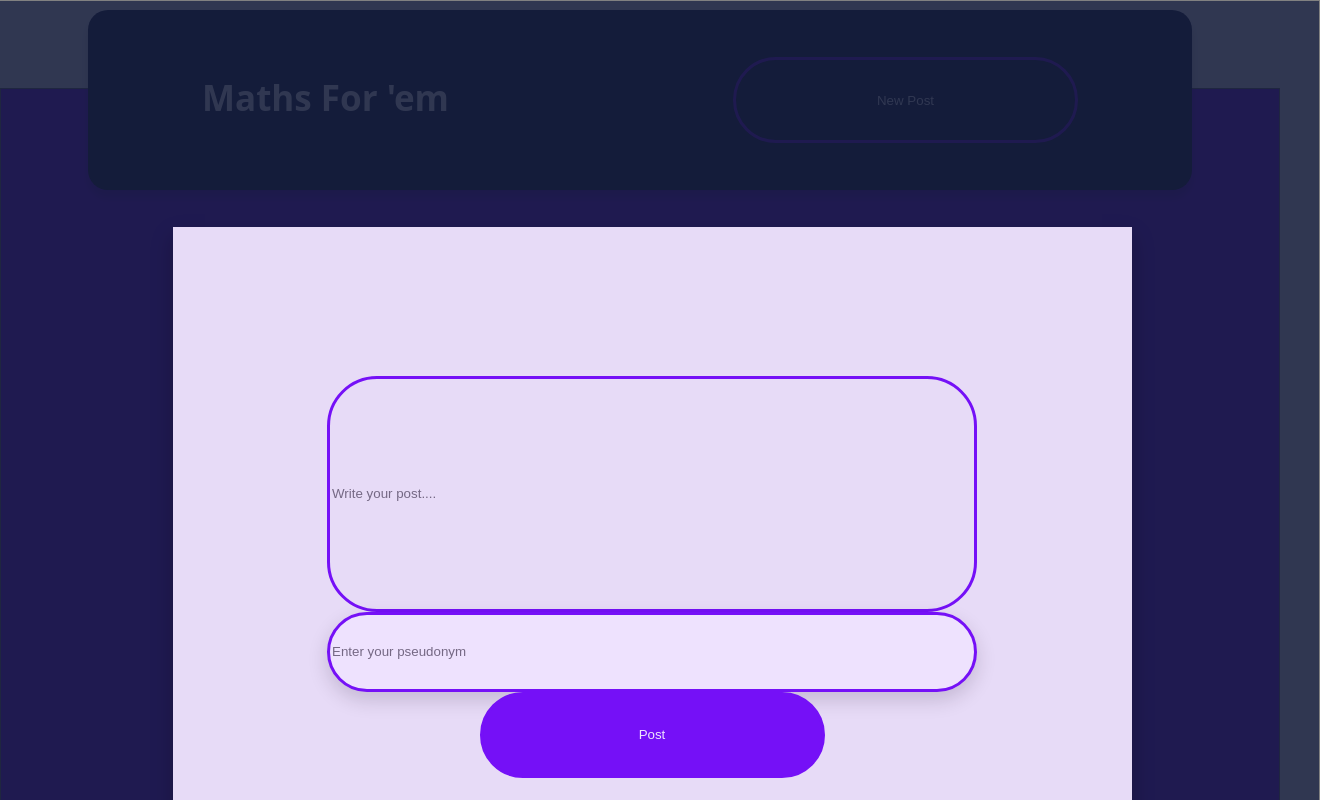
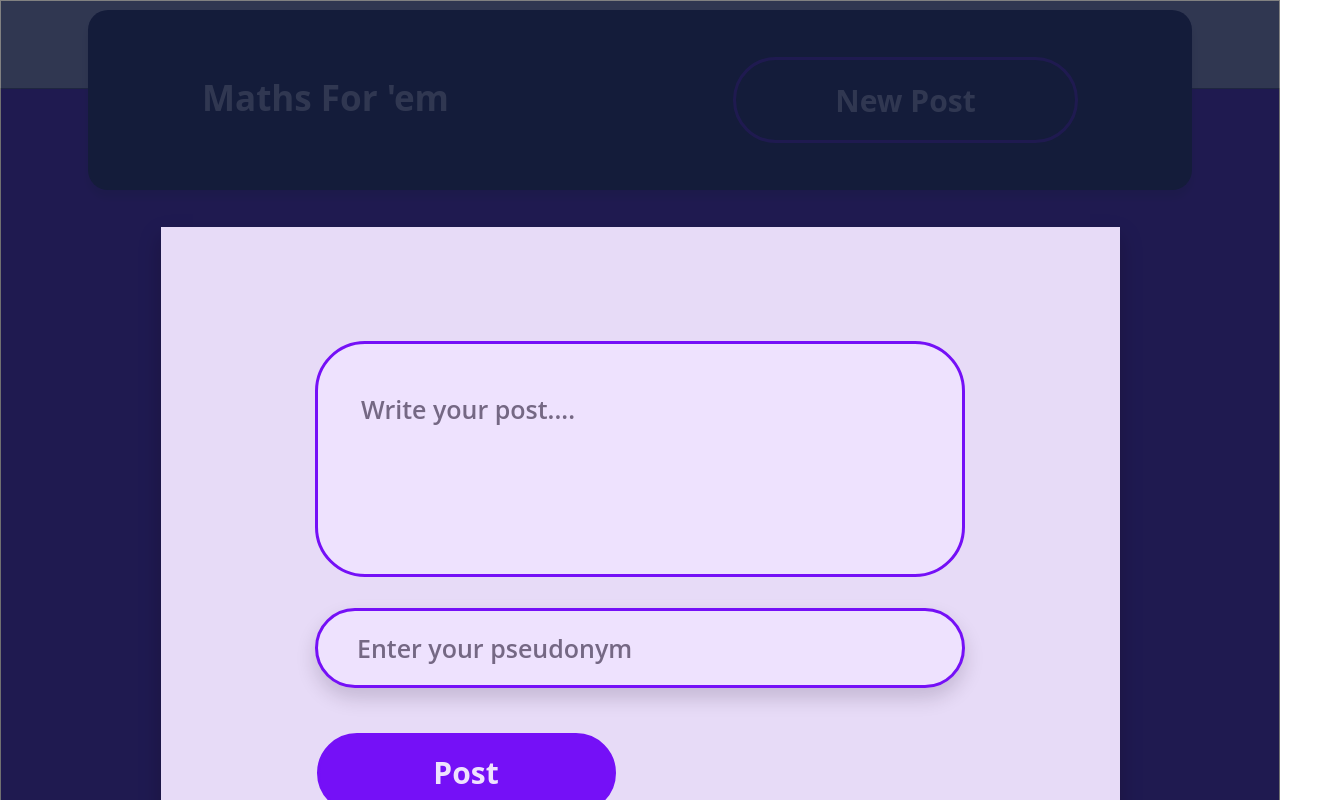
Before and after one commit to SheeranJL/tutortree, a React (Create React App) app: page / in a window 1280 px wide. Both pictures are taken after a click on the button "New Post". Shown: the top 800 px of the page, 1320 px wide, since content can reach past the window. Built offline with nearby package versions, Linux system fonts and the light colour scheme.

Commit message:
progress save

```diff
--- a/src/app.scss
+++ b/src/app.scss
@@ -1,39 +1,30 @@
 @import './scss/variables.scss';
 
 .app-container {
-  display: flex;
-  flex-direction: column;
-  align-items: center;
+  @include flex-column-center;
+  @include width-height(1280px, 1438px);
   position: relative;
-  width: 1280px;
-  height: 1438px;
+
 
   .modal-container {
     display: flex;
     justify-content: center;
     position: absolute;
-
-    /* Layout Properties */
+    @include width-height(100%, 100%);
+    @include background-style(#141C3A);
+    border: $default-border;
     top: 0px;
-    /* UI Properties */
-    background: #141C3A 0% 0% no-repeat padding-box;
-    border: 1px solid #707070;
     opacity: 0.88;
-    top: 0px;
-    left: -16px;
-    width: 1336px;
-    height: 1438px;
+    /*left: -16px;*/
   }
 
   .post-container {
-    /* Layout Properties */
+    @include width-height(100%, 100%);
+    background: $base-color 0% 0% no-repeat padding-box;
+    border: $default-border;
     margin-top: 88px;
     left: 0px;
-    width: 1280px;
-    height: 1350px;
-    /* UI Properties */
-    background: $base-color 0% 0% no-repeat padding-box;
-    border: 1px solid #707070;
+
     opacity: 1;
   }
 
--- a/src/components/buttons/custom-button.scss
+++ b/src/components/buttons/custom-button.scss
@@ -2,8 +2,8 @@ button {
   /* Layout Properties */
   top: 57px;
   left: 754px;
-  width: 345px;
-  height: 86px;
+  width: 100%;
+  height: 100%;
   /* UI Properties */
   border: 3px solid #7510F7;
   border-radius: 50px;
@@ -11,4 +11,5 @@ button {
   background-color: transparent;
   color: white;
   cursor: pointer;
+  font: normal normal bold 30px/41px Open Sans;
 }
--- a/src/components/header/header.js
+++ b/src/components/header/header.js
@@ -16,11 +16,15 @@ const Header = () => {
   return (
     <div className='header-component'>
       <p>Maths For 'em</p>
-      <CustomButton
-        clickEvent={() => setModal('new')}
-        type={'newPost'}>
-        New Post
-      </CustomButton>
+
+      <div className='header-button'>
+        <CustomButton
+          clickEvent={() => setModal('new')}
+          type={'newPost'}>
+          New Post
+        </CustomButton>
+      </div>
+
     </div>
   )
 }
--- a/src/components/header/header.scss
+++ b/src/components/header/header.scss
@@ -1,30 +1,25 @@
+@import '../../scss/variables.scss';
+
 .header-component {
   display: flex;
   align-items: center;
   justify-content: space-around;
-  /* Layout Properties */
-  top: 10px;
-  left: 88px;
-  width: 1104px;
-  height: 180px;
-  /* UI Properties */
+  position: absolute;
+  @include spacing(10px, 88px, 1104px, 180px);
   background: #141C3A 0% 0% no-repeat padding-box;
   box-shadow: 0px 8px 8px #00000034;
   border-radius: 20px;
   opacity: 1;
-  position: absolute;
 
   p {
-    /* Layout Properties */
-    top: 74px;
-    left: 167px;
-    width: 303px;
-    height: 53px;
-    /* UI Properties */
-    text-align: left;
+    @include spacing(74px, 167px, 303px, 53px);
     font: normal normal bold 35px/47px Open Sans;
+    color: $base-text;
     letter-spacing: 0px;
-    color: #FFFFFF;
     opacity: 1;
   }
+
+  .header-button {
+    @include spacing(57px, 745px, 345px, 86px)
+  }
 }
--- a/src/components/modal/modal.js
+++ b/src/components/modal/modal.js
@@ -36,28 +36,33 @@ const Modal = ({modalType}) => {
   return (
     <div className='modal'>
 
+      <div className='top-modal-input'>
         <input
-        className='top-modal-input'
+          className='input-text'
           name='input'
           type="text" placeholder={modalType === 'new' ? 'Write your post....' : 'Write your reply....'}
           value={input}
           onChange={handleChange}
         />
+      </div>
 
+      <div className='bottom-modal-name'>
       <input
-        className='bottom-modal-name'
+        className='input-name'
         name='username'
         type="text" placeholder='Enter your pseudonym'
         value={username}
         onChange={handleChange}
       />
+      </div>
 
+      <div className='modal-button'>
         <CustomButton
           fill={true}
           clickEvent={handleSubmit}>
             {modalType === 'new' ? 'Post' : 'Reply'}
         </CustomButton>
-
+      </div>
 
     </div>
   )
--- a/src/components/modal/modal.scss
+++ b/src/components/modal/modal.scss
@@ -1,45 +1,60 @@
-.modal {
-  display: flex;
-  flex-direction: column;
-  justify-content: center;
-  align-items: center;
-  margin-top: 226px;
-  top: 226px;
-  left: 161px;
-  width: 959px;
-  height: 699px;
-  /* UI Properties */
-  background: #F7F7F7 0% 0% no-repeat padding-box;
-  box-shadow: 0px 10px 20px #0000004D;
-  opacity: 1;
+@import '../../scss/variables.scss';
 
 
-
+.modal {
+  @include flex-column-center;
+  @include background-style(#F7F7F7);
+  @include box-shadow(#0000004D);
+  @include width-height(959px, 699px);
+  margin-top: 226px;
+  opacity: 1;
   .top-modal-input {
-    /* Layout Properties */
-    top: 346px;
-    left: 316px;
-    width: 650px;
-    height: 236px;
-    /* UI Properties */
-    background: #F7F7F7 0% 0% no-repeat padding-box;
-    border: 3px solid #7510F7;
+    @include spacing(346px, 316px, 650px, 236px);
+    @include background-style(#FFFFFF);
+    border: $border-modal;
     border-radius: 50px;
     opacity: 1;
+    .input-text {
+      @include spacing(389px, 357px, 383px, 44px);
+      font: $modal-font;
+      text-align: left;
+      color: #141C3AA2;
+      letter-spacing: 0px;
+      margin-top: 43px;
+      margin-left: 41px;
+      border: none;
+      outline: none;
+    }
   }
 
   .bottom-modal-name {
-    /* Layout Properties */
-    top: 613px;
-    left: 316px;
-    width: 650px;
-    height: 80px;
-    /* UI Properties */
-    background: #FFFFFF 0% 0% no-repeat padding-box;
-    box-shadow: 0px 8px 20px #00000029;
-    border: 3px solid #7510F7;
+    display: flex;
+    align-items: center;
+    @include spacing(613px, 316px, 650px, 80px);
+    margin-top: 31px;
+    margin-bottom: 45px;
+    @include background-style(#FFFFFF);
+    @include box-shadow(#00000029);
+    border: $border-modal;
     opacity: 1;
     border-radius: 50px;
+    .input-name {
+      @include spacing(636px, 353px, 383px, 44px);
+      font: $modal-font;
+      text-align: left;
+      margin-left: 37px;
+      letter-spacing: 0px;
+      outline: none;
+      color: #141C3AA2;
+      border: none;
+      opacity: 1;
+    }
   }
 
+  .modal-button {
+    margin-right: 504px;
+    margin-left: 156px;
+    @include spacing(738px, 317px, 299px, 80px);
+    @include width-height(299px, 80px);
+  }
 }
--- a/src/components/posts/each-post/each-post.js
+++ b/src/components/posts/each-post/each-post.js
@@ -21,11 +21,13 @@ const EachPost = ({data, handleEdit, postId, messageType}) => {
         <p className='message-username'>{data.username}</p>
         <p className='message-input'>{data.input}</p>
 
-        <CustomButton
-          textColour={'purple'}
-          clickEvent={handleEdit}>
-          Reply
-        </CustomButton>
+        <div className='message-button'>
+          <CustomButton
+            textColour={'purple'}
+            clickEvent={handleEdit}>
+            Reply
+            </CustomButton>
+        </div>
 
       </div>
 
--- a/src/components/posts/each-post/each-post.scss
+++ b/src/components/posts/each-post/each-post.scss
@@ -1,10 +1,12 @@
+@import '../../../scss/variables.scss';
+
 .each-post {
-  min-height: 218px;
-  width: 969px;
   /* Layout Properties */
   display: flex;
-  margin-left: 157px;
+  @include spacing(280px, 157px, 969px, 218px);
   margin-right: 154px;
+
+
 
   .message-container {
     background: #F7F7F7 0% 0% no-repeat padding-box;
@@ -12,6 +14,7 @@
     box-shadow: 0px 8px 20px #0000004D;
     width: 100%;
     opacity: 1;
+
     .message-username {
       font-size: 25px;
       margin-left: 40px;
@@ -31,6 +34,12 @@
     align-items: center;
     width: 66px;
     min-height: 100%;
+  }
+
+  .message-button {
+    margin-left: auto;
+    margin-right: 29px;
+    @include spacing(422px, 941px, 156px, 49px);
   }
 }
 
@@ -72,6 +81,13 @@
     min-width: 66px;
     min-height: 100%;
   }
+
+  .message-button {
+    margin-left: auto;
+    margin-right: 29px;
+    @include spacing(422px, 941px, 156px, 49px);
+  }
+
 }
 
 .each-reply:first-child {
--- a/src/scss/variables.scss
+++ b/src/scss/variables.scss
@@ -1 +1,45 @@
+//Base styles//
 $base-color: #7510F7;
+$base-text: #FFFFFF;
+$default-border: 1px solid #707070;
+$modal-font: normal normal 600 25px/34px Open Sans;
+//Mixins//
+
+@mixin width-height($width, $height) {
+  width: $width;
+  height: $height;
+}
+
+@mixin width-height($width, $height) {
+  width: $width;
+  height: $height;
+}
+
+@mixin spacing($top, $left, $width, $height) {
+  top: $top;
+  left: $left;
+  width: $width;
+  height: $height;
+}
+
+@mixin flex-column-center {
+  display: flex;
+  flex-direction: column;
+  justify-content: center;
+  align-items: center;
+}
+
+@mixin background-style($color) {
+  background: $color 0% 0% no-repeat padding-box;
+}
+
+@mixin box-shadow($color) {
+  box-shadow: 0px 10px 20px $color;
+}
+
+
+
+
+//modal styles//
+$border-modal: 3px solid #7510F7;
+$box-shadow: 0px 10px 20px #00000029;
```
Lines whose indentation alone changed are shown as unchanged.
